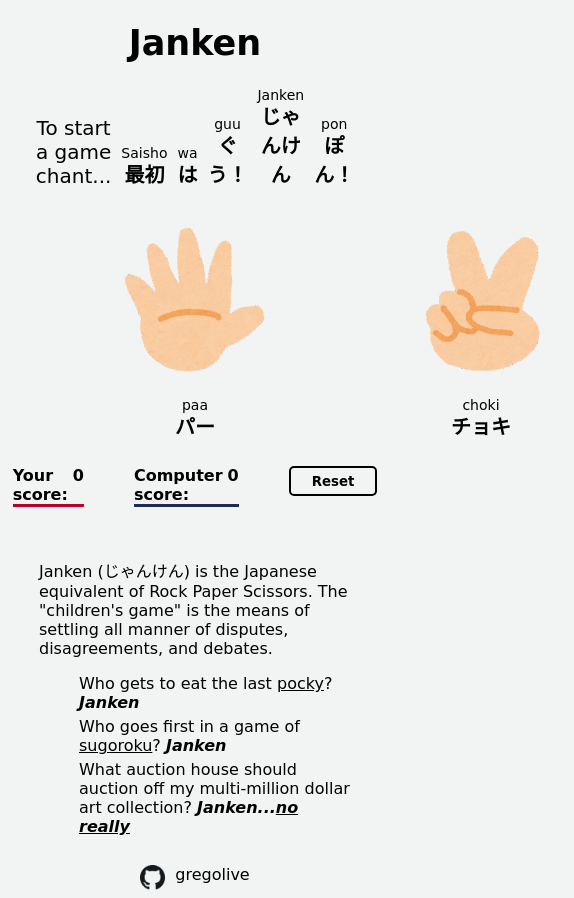
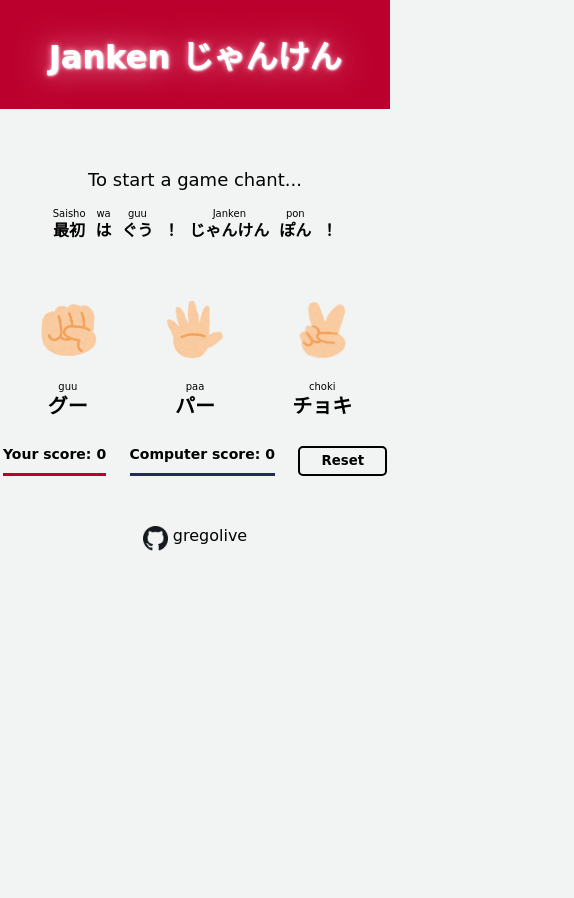
Before and after one commit to gregolive/janken, a plain HTML site: page index.html in a window 390 px wide. Shown: the whole page, 574 px wide, since content can reach past the window. After the commit the page ends 844 px from the top, so only its background shows below. Drawn offline with Linux system fonts and the light colour scheme; a web font is replaced by a local one.

Commit message:
Simplified UI and added media queries

```diff
--- a/css/style.css
+++ b/css/style.css
@@ -26,8 +26,15 @@ body, button {
     margin: 0 auto;
 }
 
+header {
+    background-color: #BC002D;
+    color: white;
+}
+
 h1 {
-    font-size: 35px;
+    font-size: 38px;
+    padding: 10px 0;
+    text-shadow: 1px 1px 2px white, 0 0 1em #FFADC0, 0 0 0.2em #FFADC0;
 }
 
 h1, .rules, #button-row, .link {
@@ -37,8 +44,9 @@ h1, .rules, #button-row, .link {
 }
 
 .rules {
-    font-size: 20px;
+    font-size: 22px;
     gap: 10px;
+    margin-bottom: 25px;
 }
 
 .english-rules {
@@ -66,7 +74,7 @@ h1, .rules, #button-row, .link {
 }
 
 #button-row {
-    column-gap: 100px;
+    column-gap: 8vw;
 }
 
 .image-button {
@@ -80,11 +88,11 @@ img {
     width: 150px;
     margin: auto;
     transition: transform 250ms;
-    cursor:pointer;
+    cursor: pointer;
 }
 
 .rps:hover {
-    transform: translateY(-10px);
+    transform: translateY(-5px);
 }
 
 h2 {
@@ -95,7 +103,7 @@ h2 {
 .score-row {
     display: flex;
     justify-content: center;
-    gap: 50px;
+    gap: 4vw;
     padding-top: 10px;
 }
 
@@ -133,7 +141,7 @@ h2 {
     border: 2px solid black;
     background-color : transparent;
     border-radius: 5px;
-    cursor:pointer;
+    cursor: pointer;
 }
 
 .reset-button:hover {
@@ -141,39 +149,16 @@ h2 {
     background-color: black;
 }
 
-.definition {
-    display: flex;
-    justify-content: center;
-    align-content: center;
-    padding-top: 35px;
-}
-
-.definition, ul {
-    font-size: 16px;
-}
-
-ul {
-    display: flex;
-    justify-content: center;
-    flex-direction: column;
-    margin-top: 0;
-}
-
-li {
-    padding-bottom: 5px;
+footer {
+    padding-top: 10vh;
 }
 
 a {
     color: black;
 }
 
-span {
-    font-weight: bold;
-    font-style: italic;
-}
-
 .link {
-    gap: 10px;
+    gap: 5px;
     text-decoration: none;
     padding: 8px 0;
 }
@@ -197,3 +182,66 @@ span {
     margin: 0;
     padding: 0;
 }
+
+@media screen and (max-width: 1024px) {
+    img {
+        height: 125px;
+        width: 125px;
+    }
+    h1 {
+        font-size: 32px;
+    }
+    .rules {
+        font-size: 20px;
+    }
+    .furigana {
+        font-size: 12px;
+    }
+}
+
+@media screen and (max-width: 768px) {
+    img {
+        height: 100px;
+        width: 100px;
+    }
+    .rules {
+        flex-direction: column;
+        gap: 0px;
+    }
+    .english-rules {
+        align-items: center;
+        justify-content: center;
+    }
+    .japanese-rules {
+        justify-content: center;
+    }
+}
+
+@media screen and (max-width: 480px) {
+    body {
+        justify-content: flex-start;
+    }
+    .container {
+        width: 100%;
+    }
+    img {
+        height: 60px;
+        width: 60px;
+    }
+    .english-rules {
+        font-size: 18px;
+    }
+    .jp {
+        font-size: 16px;
+    }
+    .furigana {
+        font-size: 10px;
+    }
+    .score-row {
+        font-size: 14px;
+        gap: 6vw;
+    }
+    footer, .container {
+        padding-top: 5vh;
+    }
+}
--- a/index.html
+++ b/index.html
@@ -14,11 +14,10 @@
     <script src="script.js" defer></script>
 </head>
 <body>
+    <header>
+        <h1>Janken じゃんけん</h1>
+    </header>
     <div class="container">
-        <header>
-            <h1>Janken</h1>
-        </header>
-
         <div class="rules">
             <p class="english-rules">To start a game chant...</p>
             <div class="japanese-rules">
@@ -32,7 +31,11 @@
                 </div>
                 <div class="jp-en">
                     <p class="furigana">guu</p>
-                    <p class="jp">ぐう！</p>
+                    <p class="jp">ぐう</p>
+                </div>
+                <div class="jp-en">
+                    <p class="furigana"></p>
+                    <p class="jp">！</p>
                 </div>
                 <div class="jp-en">
                     <p class="furigana">Janken</p>
@@ -40,7 +43,11 @@
                 </div>
                 <div class="jp-en">
                     <p class="furigana">pon</p>
-                    <p class="jp">ぽん！</p>
+                    <p class="jp">ぽん</p>
+                </div>
+                <div class="jp-en">
+                    <p class="furigana"></p>
+                    <p class="jp">！</p>
                 </div>
             </div>
         </div>
@@ -94,16 +101,8 @@
             </div>
         </div>
 
-        <div class="definition">
-            <p>Janken (じゃんけん) is the Japanese equivalent of Rock Paper Scissors. The "children's game" is the
-                    means of settling all manner of disputes, disagreements, and debates.</p>
-        </div>
-        <ul style="list-style-type:none">
-            <li>Who gets to eat the last <a href="https://en.wikipedia.org/wiki/Pocky" target="_blank">pocky</a>? <span>Janken</span</li>
-            <li>Who goes first in a game of <a href="https://en.wikipedia.org/wiki/Sugoroku" target="_blank">sugoroku</a>? <span>Janken</span</li>
-            <li>What auction house should auction off my multi-million dollar art collection? <span>Janken...<a
-                    href="https://www.nytimes.com/2005/04/29/arts/design/rock-paper-payoff-childs-play-wins-auction-house-an-art-sale.html" target="_blank">no really</a></span></li>
-        </ul>
+        <div class="result"></div>
+
     </div>
     <footer>
         <a href="https://github.com/gregolive" target="_blank" class="link">
--- a/script.js
+++ b/script.js
@@ -1,5 +1,6 @@
 let playerScore = 0;
 let computerScore = 0;
+let empty;
 
 // Determine winner
 function playRound(player, computer) {
@@ -35,15 +36,13 @@ btns.forEach(button => {
         removeBorder();
 
         playerSelection = e.target.parentElement.id;
-        console.log(playerSelection);
 
         let computerSelection = computerPlay();
-        console.log(computerSelection);
 
         console.log(playRound(playerSelection, computerSelection));
         stylePage(playerSelection, computerSelection);
-    });
-})
+    })
+});
 
 function stylePage(playerElement, computerElement) {
     // For borders
@@ -85,30 +84,41 @@ reset.addEventListener('click', () => {
 
 function tieReplace(english, furigana, japanese) {
     english.textContent = english.textContent.replace("To start a game chant...","Tie! So we chant...");
-    furigana[0].textContent = furigana[0].textContent.replace("Saisho","Aiko");
-    furigana[1].textContent = furigana[1].textContent.replace("wa","desho");
-    furigana[2].textContent = furigana[2].textContent.replace("guu","");
-    furigana[3].textContent = furigana[3].textContent.replace("Janken","");
-    furigana[4].textContent = furigana[4].textContent.replace("pon","");
-    japanese[0].textContent = japanese[0].textContent.replace("最初","相子");
-    japanese[1].textContent = japanese[1].textContent.replace("は","でしょ！");
-    japanese[2].textContent = japanese[2].textContent.replace("ぐう！","");
-    japanese[3].textContent = japanese[3].textContent.replace("じゃんけん","");
-    japanese[4].textContent = japanese[4].textContent.replace("ぽん！","");
+    furigana[0].textContent = furigana[0].textContent.replace("Saisho","");
+    furigana[1].textContent = furigana[1].textContent.replace("wa","");
+    furigana[2].textContent = furigana[2].textContent.replace("guu","Aiko");
+    if (furigana[3].textContent == "") {
+        furigana[3].textContent = furigana[3].textContent.replace("","desho");
+    }
+    furigana[4].textContent = furigana[4].textContent.replace("Janken","");
+    furigana[5].textContent = furigana[5].textContent.replace("pon","");
+    japanese[0].textContent = japanese[0].textContent.replace("最初","");
+    japanese[1].textContent = japanese[1].textContent.replace("は","");
+    japanese[2].textContent = japanese[2].textContent.replace("ぐう","相子");
+    japanese[3].textContent = japanese[3].textContent.replace("！","でしょ");
+    japanese[4].textContent = japanese[4].textContent.replace("じゃんけん","！");
+    japanese[5].textContent = japanese[5].textContent.replace("ぽん","");
+    japanese[6].textContent = japanese[6].textContent.replace("！","");
 }
 
 function originalReplace(english, furigana, japanese) {
     english.textContent = english.textContent.replace("Tie! So we chant...","To start a game chant...");
-    furigana[0].textContent = furigana[0].textContent.replace("Aiko","Saisho");
-    furigana[1].textContent = furigana[1].textContent.replace("desho","wa");
-    japanese[0].textContent = japanese[0].textContent.replace("相子","最初");
-    japanese[1].textContent = japanese[1].textContent.replace("でしょ！","は");
-    if (japanese[2].textContent == "") {
-        furigana[2].textContent = furigana[2].textContent.replace("","guu");
-        furigana[3].textContent = furigana[3].textContent.replace("","Janken");
-        furigana[4].textContent = furigana[4].textContent.replace("","pon");
-        japanese[2].textContent = japanese[2].textContent.replace("","ぐう！");
-        japanese[3].textContent = japanese[3].textContent.replace("","じゃんけん");
-        japanese[4].textContent = japanese[4].textContent.replace("","ぽん！");
+    furigana[2].textContent = furigana[2].textContent.replace("Aiko","guu");
+    furigana[3].textContent = furigana[3].textContent.replace("desho","");
+
+    japanese[2].textContent = japanese[2].textContent.replace("相子","ぐう");
+    japanese[3].textContent = japanese[3].textContent.replace("でしょ","！");
+    japanese[4].textContent = japanese[4].textContent.replace("！","じゃんけん");
+
+    if (japanese[0].textContent == "") {
+        furigana[0].textContent = furigana[0].textContent.replace("","Saisho");
+        furigana[1].textContent = furigana[1].textContent.replace("","wa");
+        furigana[4].textContent = furigana[4].textContent.replace("","Janken");
+        furigana[5].textContent = furigana[5].textContent.replace("","pon");
+
+        japanese[0].textContent = japanese[0].textContent.replace("","最初");
+        japanese[1].textContent = japanese[1].textContent.replace("","は");
+        japanese[5].textContent = japanese[5].textContent.replace("","ぽん");
+        japanese[6].textContent = japanese[6].textContent.replace("","！");
     }
 }
```
